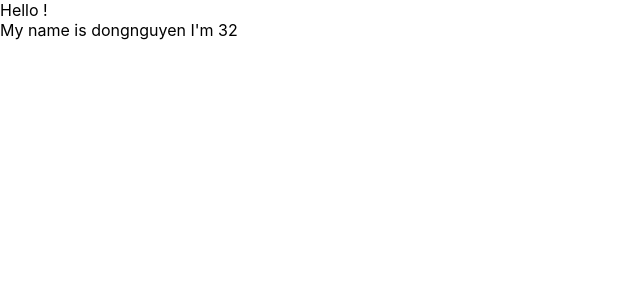
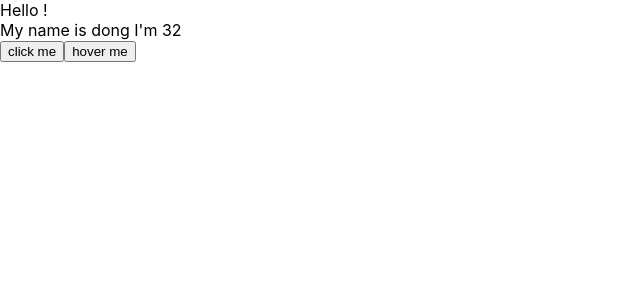
Before and after one commit to dongnguyen1993/test-demo-react, a React (Create React App) app: page / in a window 1280 px wide. Shown: the top 300 px of the page, without its empty margins (0-640 px from the left). Built offline with nearby package versions, Linux system fonts and the light colour scheme.

Commit message:
thao-tac-voi-setstate

```diff
--- a/src/components/MyComponent.js
+++ b/src/components/MyComponent.js
@@ -4,16 +4,38 @@ import React from "react"
 class Mycomponent extends React.Component {
 
     state = {
-        name: "dongnguyen",
+        name: "dong",
         address: "bienhoa",
         age: 32
+    }
+
+    handleClick(event) {
+        console.log("My event click!")
+        console.log("My name is ", this.state.name)
+
+        this.setState({
+            name: "dongnguyen",
+            age: Math.floor((Math.random() * 100) + 1)
+        })
+
+    }
+
+    handleonMouseOver(event) {
+        console.log(event.pageX);
     }
 
     render() {
         return (
             <div>
                 My name is {this.state.name} I'm {this.state.age}
-            </div>
+                <div>
+                    <button onClick={(event) => { this.handleClick(event) }}  >click me</button>
+                    <button onMouseOver={(event) => { this.handleonMouseOver(event) }}
+                        onClick={(event) => { this.handleClick(event) }}  >hover me</button>
+                </div>
+
+
+            </div >
         )
     }
 }
```
